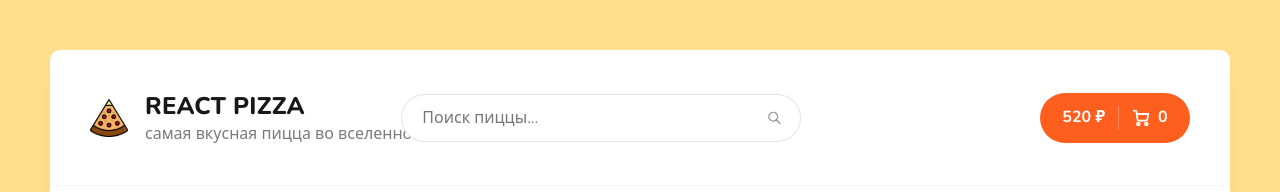
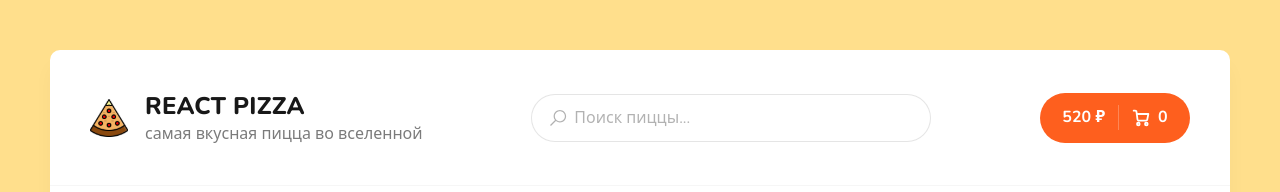
Before and after one commit to anzhelf/pizza-react, a React (Create React App) app: page / in a window 1280 px wide. Shown: the top 192 px of the page. Built offline with nearby package versions, Linux system fonts and the light colour scheme; no server answers.

Commit message:
add search

```diff
--- a/src/App.jsx
+++ b/src/App.jsx
@@ -10,13 +10,14 @@ import { URL } from './constants/constants';
 function App() {
   //узнаем адрес странички /
   const pathname = window.location.pathname;
+  const [searchValue, setSearchValue] = React.useState('');
 
   return (
     <div className="wrapper">
-      <Header />
+      <Header searchValue={searchValue} setSearchValue={setSearchValue} />
       <div className="content">
         <Routes>
-          <Route path="/" element={<Home />} />
+          <Route path="/" element={<Home searchValue={searchValue} />} />
           <Route path="/cart" element={<Cart />} />
           <Route path="*" element={<NotFound />} />
         </Routes>
--- a/src/components/Header/Header.jsx
+++ b/src/components/Header/Header.jsx
@@ -5,7 +5,7 @@ import Cart from '../../images/cart.svg';
 import Search from '../Search/Search';
 import './Header.scss';
 
-function Header() {
+function Header({ searchValue, setSearchValue }) {
   return (
     <header className="header">
       <Link to="/">
@@ -18,7 +18,7 @@ function Header() {
         </div>
       </Link>
 
-      <Search />
+      <Search searchValue={searchValue} setSearchValue={setSearchValue} />
 
       <Link to="/cart" className="button header__button">
         <span className="header__button-text header__text-price">520 ₽</span>
--- a/src/components/Search/Search.jsx
+++ b/src/components/Search/Search.jsx
@@ -1,29 +1,36 @@
 import React from 'react';
 import style from './Search.module.scss';
 import SearchIcon from '../../images/search.svg';
+import ClearIcon from '../../images/close.svg';
 
-function Search() {
-  const [searchValue, setSearchValue] = React.useState('');
-
+const Search = ({ searchValue, setSearchValue }) => {
   function onSubmit(e) {
     e.preventDefault();
-
     setSearchValue(e.target.value);
   }
 
   return (
     <form className={style.root}>
+      <button className={style.button__search} type="submit">
+        <img src={SearchIcon} alt="search icon." />
+      </button>
+
       <input
         type="text"
         placeholder="Поиск пиццы..."
         value={searchValue}
         onChange={(e) => onSubmit(e)}
       />
-      <button type="submit">
-        <img src={SearchIcon} alt="search icon." />
-      </button>
+      {searchValue && (
+        <button
+          onClick={() => setSearchValue('')}
+          className={style.button__clear}
+          type="submit">
+          <img src={ClearIcon} alt="cline icon." />
+        </button>
+      )}
     </form>
   );
-}
+};
 
 export default Search;
--- a/src/components/Search/Search.module.scss
+++ b/src/components/Search/Search.module.scss
@@ -1,9 +1,9 @@
 .root {
   position: relative;
-  margin-left: -260px;
+  // margin-left: -260px;
   input {
     border: 1px solid rgba(0, 0, 0, 0.1);
-    padding: 12px 20px;
+    padding: 12px 42px;
     outline: none;
     width: 400px;
     border-radius: 30px;
@@ -11,13 +11,15 @@
     display: flex;
     justify-content: space-between;
     align-items: center;
-
     &:focus {
       border: 1px solid rgba(0, 0, 0, 0.2);
     }
   }
 
   button {
+    cursor: pointer;
+    position: absolute;
+    top: 14px;
     border: none;
     background: none;
     outline: none;
@@ -26,9 +28,27 @@
     align-items: center;
   }
 
+  .button__search {
+    left: 17px;
+    // transform: scaleX(-1);
+  }
+
+  .button__clear {
+    right: 17px;
+  }
+
   img {
-    position: absolute;
-    right: 20px;
-    top: 17px;
+    width: 20px;
+    height: 20px;
+    opacity: 0.3;
+
+    &:hover {
+      opacity: 0.8;
+    }
+  }
+
+  ::placeholder {
+    color: rgba(0, 0, 0, 0.3);
+    font-size: 16px;
   }
 }
--- a/src/pages/Home.jsx
+++ b/src/pages/Home.jsx
@@ -8,7 +8,7 @@ import PizzaBlock from '../components/PizzaBlock/PizzaBlock';
 import Skeleton from '../components/Skeleton/Skeleton';
 // import { URL } from '../constants/constants';
 
-function Home() {
+function Home({ searchValue }) {
   const [items, setItems] = React.useState([]);
   //для отображения скелетона во время загрузки
   const [isLoading, setIsLoadig] = React.useState(true);
@@ -17,6 +17,16 @@ function Home() {
     name: 'популярности (DESC)',
     sortProperty: 'rating',
   });
+
+  const skelet = [...new Array(6)].map((_, i) => <Skeleton key={i} />);
+  const pizzas = items
+    .filter((obj) => {
+      if (obj.title.toLowerCase().includes(searchValue.toLowerCase())) {
+        return true;
+      }
+      return false;
+    })
+    .map((obj, i) => <PizzaBlock {...obj} key={i} />);
 
   const order = sortType.sortProperty.includes('-') ? 'asc' : 'desc';
   const sortBy = sortType.sortProperty.replace('-', '');
@@ -52,11 +62,7 @@ function Home() {
       </nav>
 
       <h2 className="title">Все пиццы</h2>
-      <div className="pizza-list">
-        {isLoading
-          ? [...new Array(6)].map((_, i) => <Skeleton key={i} />)
-          : items.map((obj, i) => <PizzaBlock {...obj} key={i} />)}
-      </div>
+      <div className="pizza-list">{isLoading ? skelet : pizzas}</div>
 
       {/* <Error /> */}
       {/* <Pagination /> */}
```
Also changed, not shown: src/images/close.svg (added), src/images/search.svg.
